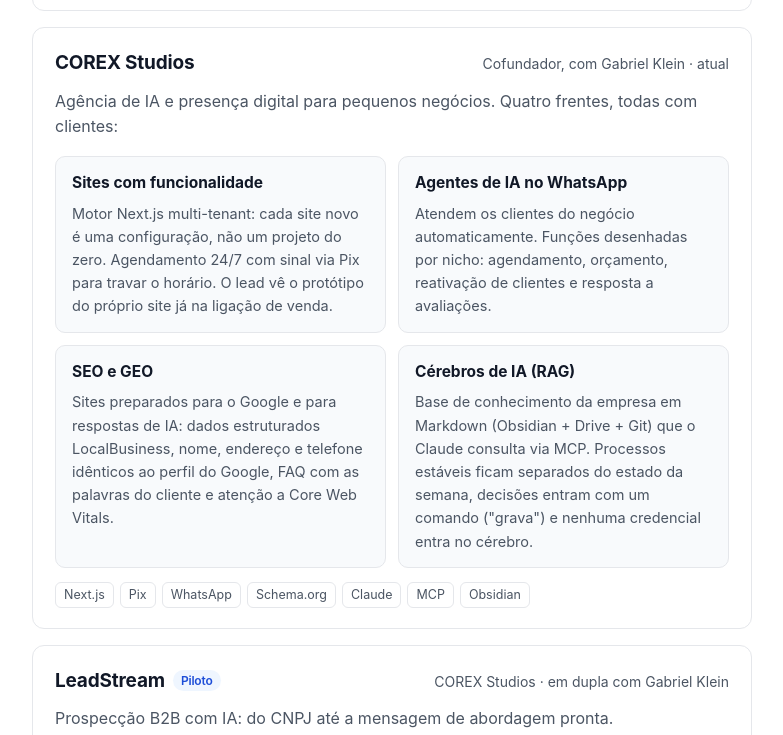
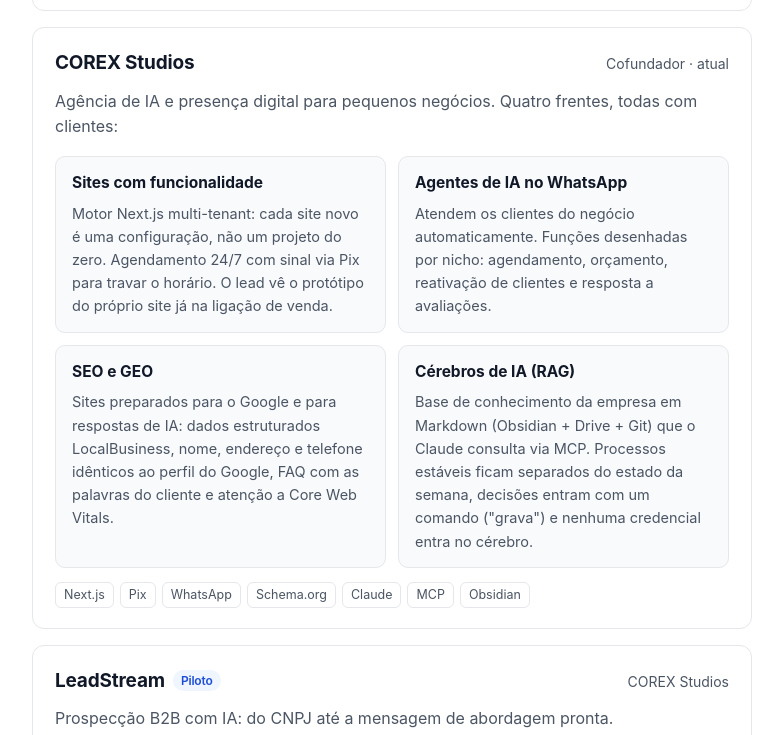
Before and after one commit to arthurribettm/arthurribettm.github.io, a plain HTML site: page index.html in a window 1280 px wide. Shown: the part 890-1625 px from the top of the page, without its empty margins (248-1031 px from the left). Drawn offline with Linux system fonts and the light colour scheme.

Commit message:
Portfólio: remove nome de terceiro

```diff
--- a/index.html
+++ b/index.html
@@ -113,7 +113,7 @@
   <article class="card">
     <div class="card-head">
       <h3>COREX Studios</h3>
-      <span class="ctx">Cofundador, com Gabriel Klein · atual</span>
+      <span class="ctx">Cofundador · atual</span>
     </div>
     <p>Agência de IA e presença digital para pequenos negócios. Quatro frentes, todas com clientes:</p>
     <div class="sub">
@@ -128,7 +128,7 @@
   <article class="card">
     <div class="card-head">
       <h3>LeadStream<span class="tag">Piloto</span></h3>
-      <span class="ctx">COREX Studios · em dupla com Gabriel Klein</span>
+      <span class="ctx">COREX Studios</span>
     </div>
     <p>Prospecção B2B com IA: do CNPJ até a mensagem de abordagem pronta.</p>
     <ul>
@@ -156,7 +156,7 @@
 <section>
   <h2>Experiência</h2>
   <div class="xp"><div><b>Analista de QA</b> · E&amp;L Produções de Software<br><span class="ctx">Builds com Maven, testes funcionais, homologação e escalonamento de defeitos. Promovido do Atendimento ao Cliente (mar–jun/2026).</span></div><div class="when">jun/2026 – atual</div></div>
-  <div class="xp"><div><b>Cofundador</b> · COREX Studios<br><span class="ctx">IA e presença digital para pequenos negócios, em sociedade com Gabriel Klein.</span></div><div class="when">atual</div></div>
+  <div class="xp"><div><b>Cofundador</b> · COREX Studios<br><span class="ctx">IA e presença digital para pequenos negócios.</span></div><div class="when">atual</div></div>
   <div class="xp"><div><b>Freelancer</b> · design, social media e conteúdo com IA<br><span class="ctx">Clientes no Brasil e no exterior, com atendimento em inglês.</span></div><div class="when">2022 – 2025</div></div>
   <div class="xp"><div><b>Cofundador</b> · Fit Supply<br><span class="ctx">E-commerce de suplementos.</span></div><div class="when">2021 – 2024</div></div>
 </section>
```
